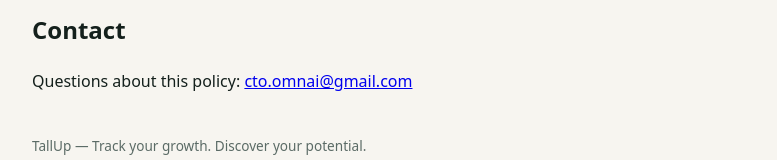
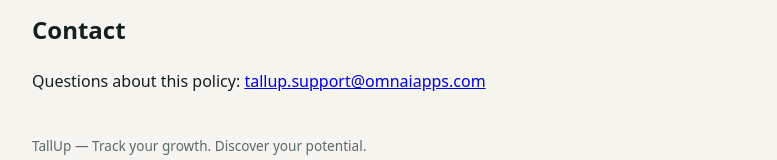
Before and after one commit to ctoomnai/TallUp_privacy-policy, a plain HTML site: page index.html in a window 1280 px wide. Shown: the part 1314-1474 px from the top of the page, without its empty margins (248-1025 px from the left). Drawn offline with Linux system fonts and the light colour scheme.

Commit message:
Update index.html

```diff
--- a/index.html
+++ b/index.html
@@ -35,7 +35,7 @@
   <p>TallUp is intended for users aged 13 and over, and for parents tracking their children's growth. Since no data is ever transmitted to us, no personal data of any user — minor or adult — is collected or processed by us.</p>
 
   <h2>Contact</h2>
-  <p>Questions about this policy: <a href="mailto:cto.omnai@gmail.com">cto.omnai@gmail.com</a></p>
+  <p>Questions about this policy: <a href="mailto:tallup.support@omnaiapps.com">tallup.support@omnaiapps.com</a></p>
 
   <footer>TallUp — Track your growth. Discover your potential.</footer>
 </body>
```
